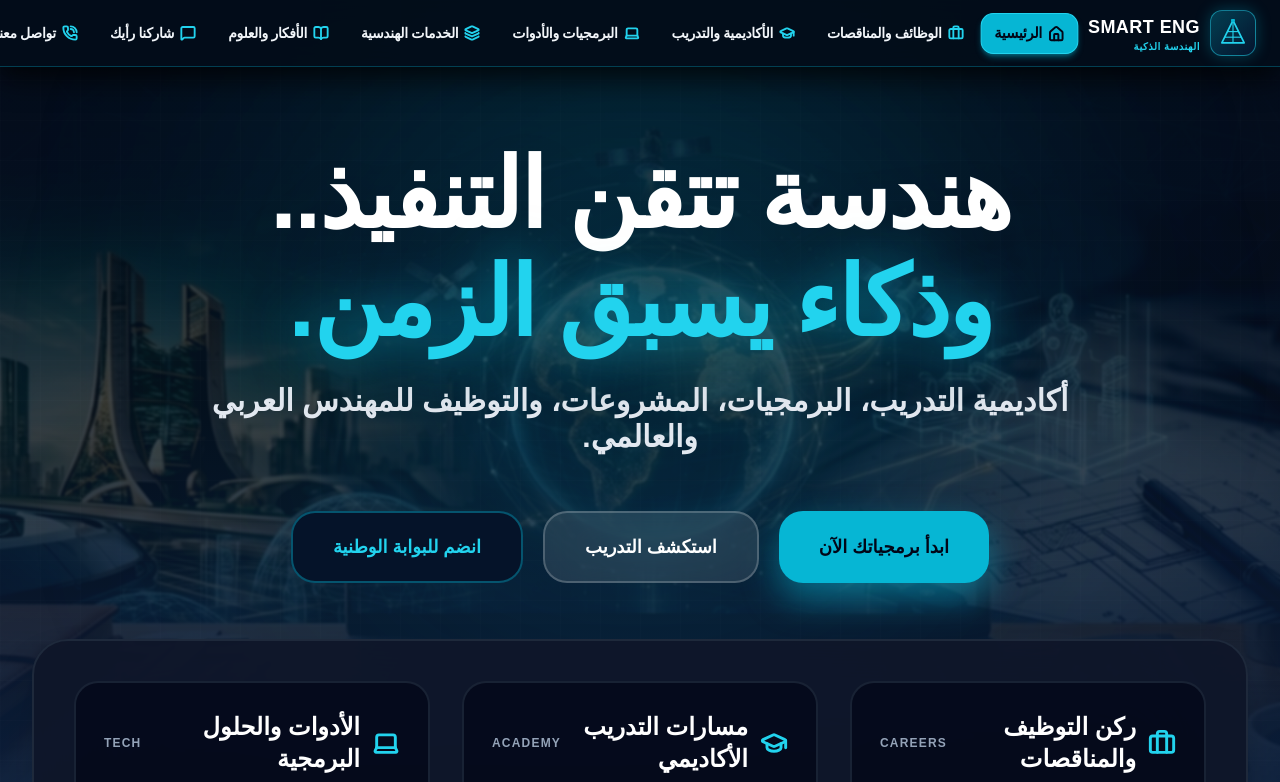
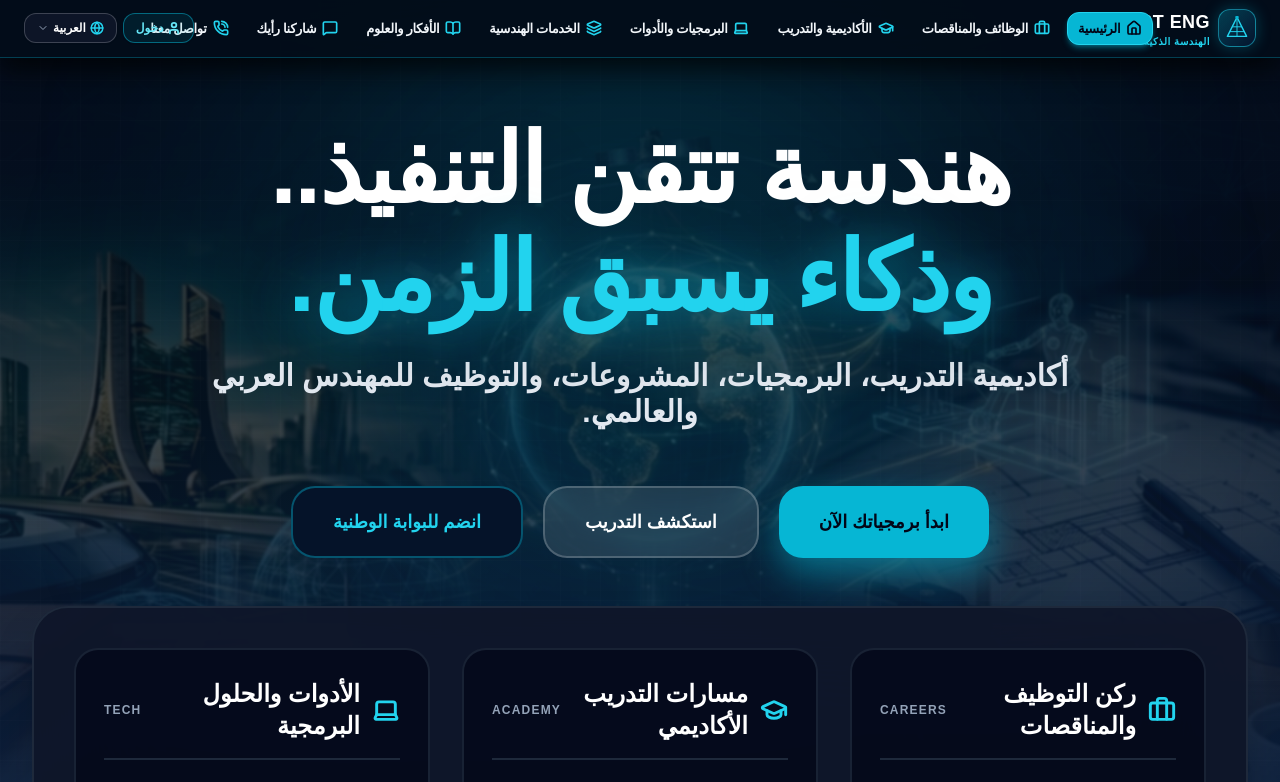
Before and after one commit to Smart-Engineering-HR/Smart-Engineering---HR, a Next.js app: page / in a window 1280 px wide. Shown: the top 782 px of the page. Built offline with nearby package versions, Linux system fonts and the light colour scheme.

Commit message:
Fix prisma setup and deploy prep

```diff
--- a/app/page.js
+++ b/app/page.js
@@ -80,14 +80,14 @@ export default function HomePage() {
   }, [lang, t.dir]);
 
   const navIcons = [
-    <Home key="home" className="h-4 w-4 shrink-0 stroke-[2.8]" />,
-    <Briefcase key="jobs" className="h-4 w-4 shrink-0 stroke-[2.8]" />,
-    <GraduationCap key="academy" className="h-4 w-4 shrink-0 stroke-[2.8]" />,
-    <Laptop key="software" className="h-4 w-4 shrink-0 stroke-[2.8]" />,
-    <Layers key="services" className="h-4 w-4 shrink-0 stroke-[2.8]" />,
-    <BookOpen key="science" className="h-4 w-4 shrink-0 stroke-[2.8]" />,
-    <MessageSquare key="feedback" className="h-4 w-4 shrink-0 stroke-[2.8]" />,
-    <PhoneCall key="contact" className="h-4 w-4 shrink-0 stroke-[2.8]" />
+    <Home key="home" className="h-3.5 w-3.5 xl:h-4 xl:w-4 shrink-0 stroke-[2.5]" />,
+    <Briefcase key="jobs" className="h-3.5 w-3.5 xl:h-4 xl:w-4 shrink-0 stroke-[2.5]" />,
+    <GraduationCap key="academy" className="h-3.5 w-3.5 xl:h-4 xl:w-4 shrink-0 stroke-[2.5]" />,
+    <Laptop key="software" className="h-3.5 w-3.5 xl:h-4 xl:w-4 shrink-0 stroke-[2.5]" />,
+    <Layers key="services" className="h-3.5 w-3.5 xl:h-4 xl:w-4 shrink-0 stroke-[2.5]" />,
+    <BookOpen key="science" className="h-3.5 w-3.5 xl:h-4 xl:w-4 shrink-0 stroke-[2.5]" />,
+    <MessageSquare key="feedback" className="h-3.5 w-3.5 xl:h-4 xl:w-4 shrink-0 stroke-[2.5]" />,
+    <PhoneCall key="contact" className="h-3.5 w-3.5 xl:h-4 xl:w-4 shrink-0 stroke-[2.5]" />
   ];
 
   const getTargetLink = (index) => {
@@ -120,14 +120,14 @@ export default function HomePage() {
         <div className="absolute inset-0 bg-[linear-gradient(to_right,#ffffff10_1px,transparent_1px),linear-gradient(to_bottom,#ffffff10_1px,transparent_1px)] bg-[size:40px_40px] pointer-events-none opacity-20"></div>
       </div>
 
-      {/* 1. الشريط العلوي - يستوعب كافة العناصر بنسبة مسافات متناسقة وبخط عريض ومقروء */}
+      {/* 1. الشريط العلوي - تصميم متناسق ومستجيب لشاشات الحاسوب بالكامل دون قص أي عنصر */}
       <header className="relative w-full bg-[#030d1a]/95 backdrop-blur-2xl border-b border-cyan-500/30 sticky top-0 z-50 shadow-[0_10px_30px_rgba(0,0,0,0.8)]">
-        <div className="w-full max-w-[1920px] mx-auto px-3 lg:px-6 py-2.5 flex items-center justify-between gap-2">
+        <div className="w-full px-2 sm:px-4 xl:px-6 py-2 flex items-center justify-between gap-1 xl:gap-2">
 
           {/* الشعار */}
-          <Link href="/" className="flex items-center gap-2.5 shrink-0 group">
-            <div className="p-2 bg-gradient-to-br from-cyan-500/30 to-blue-600/10 rounded-xl border border-cyan-400/50 shadow-[0_0_15px_rgba(6,182,212,0.3)] flex items-center justify-center transition-all group-hover:scale-105">
-              <svg className="h-7 w-7 text-cyan-400" viewBox="0 0 100 100" fill="none" xmlns="http://www.w3.org/2000/svg">
+          <Link href="/" className="flex items-center gap-2 shrink-0 group">
+            <div className="p-1.5 bg-gradient-to-br from-cyan-500/30 to-blue-600/10 rounded-xl border border-cyan-400/50 shadow-[0_0_15px_rgba(6,182,212,0.3)] flex items-center justify-center transition-all group-hover:scale-105">
+              <svg className="h-6 w-6 text-cyan-400" viewBox="0 0 100 100" fill="none" xmlns="http://www.w3.org/2000/svg">
                 <path d="M50 5 L90 85 L10 85 Z" stroke="currentColor" strokeWidth="6" strokeLinejoin="round" />
                 <path d="M50 5 L50 85" stroke="currentColor" strokeWidth="4" />
                 <path d="M30 45 L70 45" stroke="currentColor" strokeWidth="4" />
@@ -136,27 +136,27 @@ export default function HomePage() {
               </svg>
             </div>
             <div className="flex flex-col leading-tight">
-              <span className="font-black text-lg text-white tracking-wide">SMART ENG</span>
-              <span className="text-[10px] text-cyan-400 font-extrabold tracking-wider">
+              <span className="font-black text-base xl:text-lg text-white tracking-wide">SMART ENG</span>
+              <span className="text-[9px] xl:text-[10px] text-cyan-400 font-extrabold tracking-wider">
                 {lang === 'ar' ? 'الهندسة الذكية' : 'Smart Engineering'}
               </span>
             </div>
           </Link>
 
-          {/* جميع عناصر القائمة الرئيسية متراصة بالكامل في منتصف الشريط دون تداخل أو اختفاء */}
-          <nav className="hidden lg:flex items-center justify-center flex-1 px-1">
-            <ul className="flex items-center justify-center gap-1 xl:gap-1.5">
+          {/* جميع عناصر القائمة الرئيسية - أحجام متجاوبة تتكيف تلقائياً لتظهر كاملة وبشكل بارز */}
+          <nav className="hidden lg:flex items-center justify-center flex-1 mx-1 min-w-0">
+            <ul className="flex items-center justify-center gap-0.5 xl:gap-1.5 w-full">
               {t.nav.map((item, index) => {
                 const targetLink = getTargetLink(index);
                 const isMainActive = index === 0;
 
                 return (
-                  <li key={index}>
+                  <li key={index} className="shrink-0">
                     <Link
                       href={targetLink}
-                      className={`px-2.5 xl:px-3 py-2 rounded-xl transition-all duration-200 flex items-center gap-1.5 whitespace-nowrap text-[13px] xl:text-[14px] font-black tracking-tight ${
+                      className={`px-1.5 lg:px-2 xl:px-2.5 py-1.5 rounded-xl transition-all duration-200 flex items-center gap-1 xl:gap-1.5 whitespace-nowrap text-[11px] lg:text-[12px] xl:text-[13px] 2xl:text-[14px] font-black tracking-tight ${
                         isMainActive
-                          ? 'bg-cyan-500 text-slate-950 font-black shadow-md shadow-cyan-500/40 scale-105 border border-cyan-400'
+                          ? 'bg-cyan-500 text-slate-950 font-black shadow-md shadow-cyan-500/40 border border-cyan-400'
                           : 'text-slate-100 hover:text-cyan-300 hover:bg-cyan-500/15 border border-transparent hover:border-cyan-500/30'
                       }`}
                     >
@@ -171,11 +171,11 @@ export default function HomePage() {
             </ul>
           </nav>
 
-          {/* أزرار تسجيل الدخول وتغيير اللغة */}
-          <div className="flex items-center gap-2 shrink-0 z-50">
+          {/* أزرار الدخول وتحديد اللغة - ثابتة وظاهرة دائماً بدون خروج من الشاشة */}
+          <div className="flex items-center gap-1.5 shrink-0 z-50">
             <Link
               href="/jobs-tenders/login"
-              className="hidden sm:flex items-center gap-1.5 px-3.5 py-2 text-xs font-black border border-cyan-500/50 rounded-xl bg-cyan-500/10 text-cyan-300 hover:bg-cyan-500 hover:text-slate-950 transition-all shadow-sm"
+              className="hidden sm:flex items-center gap-1 px-2.5 xl:px-3 py-1.5 text-xs font-black border border-cyan-500/50 rounded-xl bg-cyan-500/10 text-cyan-300 hover:bg-cyan-500 hover:text-slate-950 transition-all shadow-sm whitespace-nowrap"
             >
               <User className="h-3.5 w-3.5 stroke-[3]" />
               <span>{lang === 'ar' ? 'دخول' : 'Login'}</span>
@@ -185,11 +185,11 @@ export default function HomePage() {
             <div className="relative">
               <button
                 onClick={() => setLangListOpen(!langListOpen)}
-                className="flex items-center gap-1.5 px-3 py-2 text-xs font-black border border-white/20 rounded-xl bg-slate-900/90 hover:border-cyan-500 text-white transition-all shadow-sm"
+                className="flex items-center gap-1 px-2.5 xl:px-3 py-1.5 text-xs font-black border border-white/20 rounded-xl bg-slate-900/90 hover:border-cyan-500 text-white transition-all shadow-sm whitespace-nowrap"
               >
                 <Globe className="h-3.5 w-3.5 text-cyan-400 stroke-[2.5]" />
                 <span>{lang === 'ar' ? 'العربية' : 'English'}</span>
-                <ChevronDown className={`h-3.5 w-3.5 text-slate-400 transition-transform ${langListOpen ? 'rotate-180' : ''}`} />
+                <ChevronDown className={`h-3 w-3 text-slate-400 transition-transform ${langListOpen ? 'rotate-180' : ''}`} />
               </button>
 
               {langListOpen && (
@@ -210,10 +210,10 @@ export default function HomePage() {
               )}
             </div>
 
-            {/* زر الشاشات الصغيرة */}
+            {/* زر القائمة للشاشات الصغيرة */}
             <button
               onClick={() => setMobileMenuOpen(!mobileMenuOpen)}
-              className="lg:hidden p-2 text-cyan-400 hover:text-white bg-slate-900 border border-cyan-500/30 rounded-xl"
+              className="lg:hidden p-1.5 text-cyan-400 hover:text-white bg-slate-900 border border-cyan-500/30 rounded-xl"
               aria-label="Toggle Menu"
             >
               {mobileMenuOpen ? <X className="h-5 w-5 stroke-[3]" /> : <Menu className="h-5 w-5 stroke-[3]" />}
@@ -250,7 +250,7 @@ export default function HomePage() {
 
       {/* 2. قسم Hero */}
       <main className="flex-grow flex flex-col justify-between relative z-10">
-        <section className="relative pt-20 pb-14 px-6 text-center flex-grow flex flex-col justify-center">
+        <section className="relative pt-16 pb-12 px-6 text-center flex-grow flex flex-col justify-center">
           <div className="absolute top-1/2 left-1/2 -translate-x-1/2 -translate-y-1/2 w-[600px] h-[600px] bg-cyan-500/15 rounded-full blur-[150px] pointer-events-none"></div>
 
           <div className="relative z-10 max-w-5xl mx-auto space-y-8">
```
